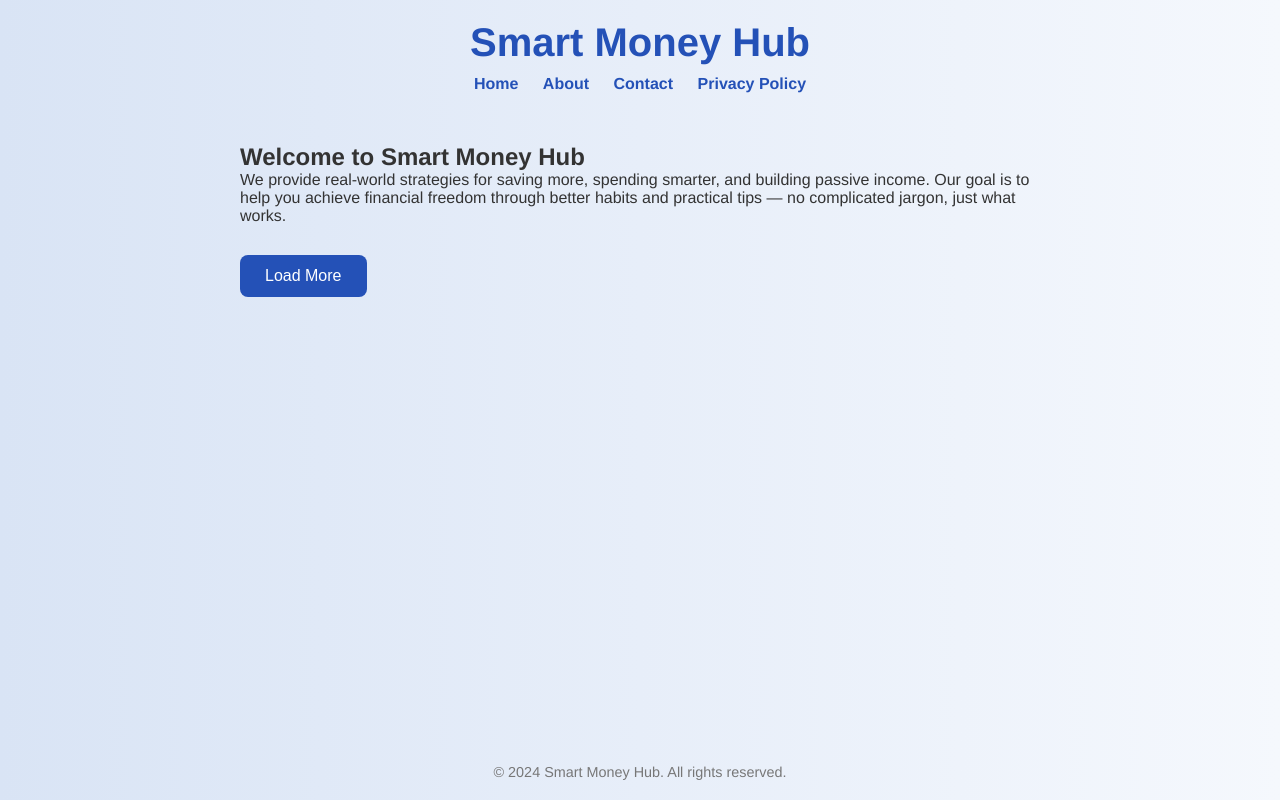
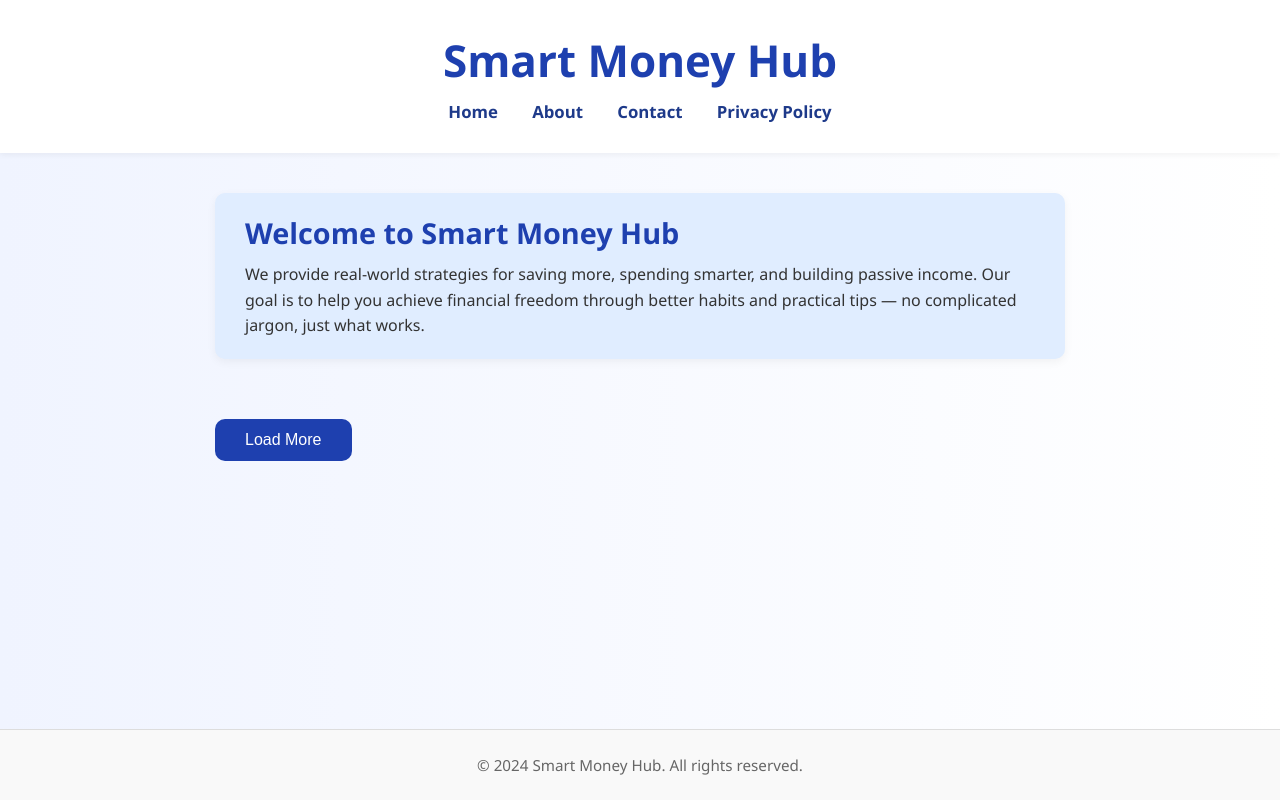
Before and after one commit to Mnrasheed2290/SmartMoneyHub-, a website: page index.html in a window 1280 px wide. Drawn offline with Linux system fonts and the light colour scheme; no server answers.

Commit message:
Update style.css

```diff
--- a/style.css
+++ b/style.css
@@ -6,9 +6,9 @@
 }
 
 body {
-  font-family: 'Helvetica Neue', Arial, sans-serif;
-  background: linear-gradient(to right, #d9e4f5, #f5f8fd);
-  color: #333;
+  font-family: 'Segoe UI', Tahoma, Geneva, Verdana, sans-serif;
+  background: linear-gradient(to right, #f0f4ff, #ffffff);
+  color: #2d2d2d;
   min-height: 100vh;
   display: flex;
   flex-direction: column;
@@ -17,42 +17,83 @@ body {
 
 /* Header */
 header {
-  padding: 20px 0;
+  padding: 30px 0;
   text-align: center;
+  background-color: #ffffff;
+  width: 100%;
+  box-shadow: 0 2px 6px rgba(0, 0, 0, 0.05);
 }
 
 header h1 {
-  font-size: 2.5rem;
-  color: #2451B7;
+  font-size: 2.75rem;
+  color: #1e40af;
   margin-bottom: 10px;
+  font-weight: 700;
+}
+
+nav {
+  margin-top: 10px;
 }
 
 nav a {
-  margin: 0 10px;
+  margin: 0 15px;
   text-decoration: none;
-  color: #2451B7;
-  font-weight: bold;
-  font-size: 1rem;
+  color: #1e3a8a;
+  font-weight: 600;
+  font-size: 1.05rem;
+  position: relative;
 }
 
-nav a:hover {
-  color: #0d1a66;
+nav a::after {
+  content: '';
+  position: absolute;
+  left: 0;
+  bottom: -4px;
+  width: 0%;
+  height: 2px;
+  background-color: #1e3a8a;
+  transition: width 0.3s;
+}
+
+nav a:hover::after {
+  width: 100%;
 }
 
 /* Main content */
 main {
   width: 90%;
-  max-width: 800px;
-  margin: 30px auto;
+  max-width: 850px;
+  margin: 40px auto;
+}
+
+/* Intro section */
+.intro-text {
+  background-color: #e0edff;
+  padding: 20px 30px;
+  border-radius: 10px;
+  margin-bottom: 30px;
+  box-shadow: 0 3px 10px rgba(0, 0, 0, 0.05);
+}
+
+.intro-text h2 {
+  font-size: 1.8rem;
+  margin-bottom: 10px;
+  color: #1e40af;
+}
+
+.intro-text p {
+  font-size: 1rem;
+  line-height: 1.6;
+  color: #333;
 }
 
 /* Post styles */
 .post {
-  background-color: white;
-  margin-bottom: 20px;
-  padding: 20px;
+  background-color: #ffffff;
+  margin-bottom: 25px;
+  padding: 20px 25px;
   border-radius: 12px;
-  box-shadow: 0 4px 10px rgba(0, 0, 0, 0.1);
+  box-shadow: 0 4px 12px rgba(0, 0, 0, 0.08);
   transition: transform 0.3s ease;
 }
 
@@ -61,47 +102,51 @@ main {
 }
 
 .post h3 {
-  font-size: 1.4rem;
+  font-size: 1.5rem;
   margin-bottom: 10px;
+  color: #1e40af;
 }
 
 .post h3 a {
   text-decoration: none;
-  color: #2451B7;
+  color: #1e40af;
 }
 
 .post h3 a:hover {
-  color: #0d1a66;
+  color: #102769;
 }
 
 .post p {
-  font-size: 1rem;
-  color: #555;
+  font-size: 1.05rem;
+  color: #444;
 }
 
 /* Load More button */
 #loadMoreBtn {
   display: inline-block;
-  margin: 30px 0;
-  padding: 12px 25px;
-  background-color: #2451B7;
+  margin: 30px auto;
+  padding: 12px 30px;
+  background-color: #1e40af;
   color: white;
   font-size: 1rem;
   border: none;
-  border-radius: 8px;
+  border-radius: 10px;
   cursor: pointer;
   transition: background-color 0.3s ease;
 }
 
 #loadMoreBtn:hover {
-  background-color: #0d1a66;
+  background-color: #102769;
 }
 
 /* Footer */
 footer {
   margin-top: auto;
-  padding: 20px 0;
+  padding: 25px 0;
   text-align: center;
-  font-size: 0.9rem;
-  color: #777;
+  font-size: 0.95rem;
+  color: #666;
+  background-color: #f9f9f9;
+  width: 100%;
+  border-top: 1px solid #ddd;
 }
```
